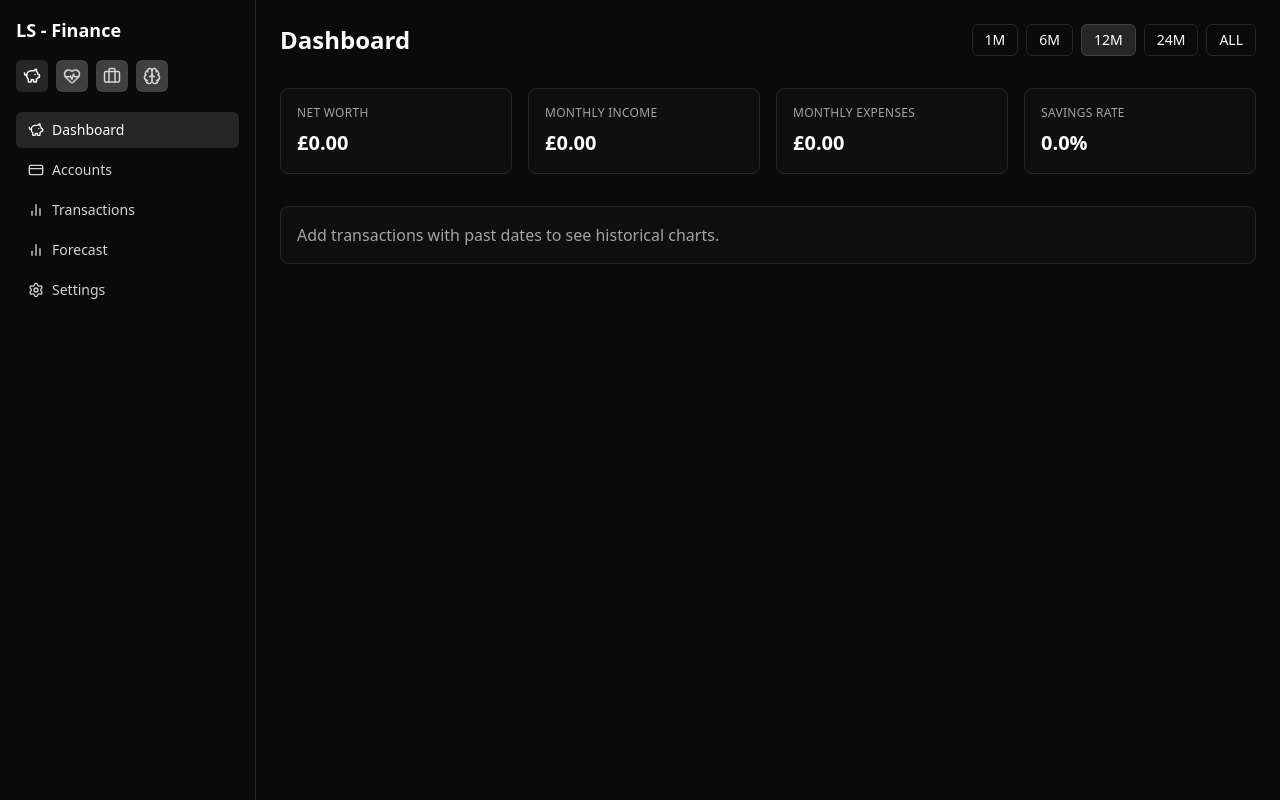
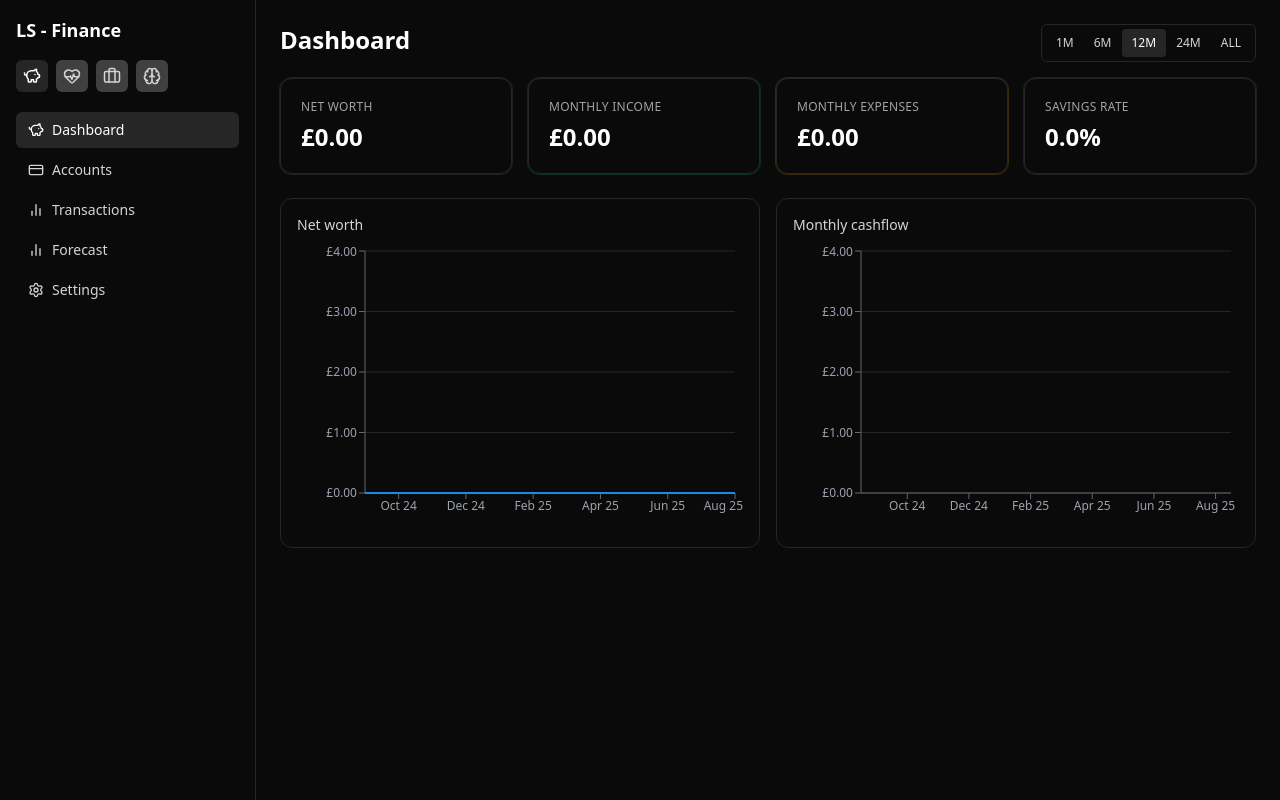
Before and after one commit to EthDevelopment/Lifesculptor-V1, a React (Vite) app in the folder lifesculptor-finance/: page /finance in a window 1280 px wide. Built offline with nearby package versions, Linux system fonts and the light colour scheme.

Commit message:
new design dashboard still working on it but checkpointing

```diff
--- /dev/null
+++ b/lifesculptor-finance/src/components/dashboard/ChartCard.tsx
@@ -0,0 +1,16 @@
+import type { ReactNode } from "react";
+
+export default function ChartCard({
+  title,
+  children,
+}: {
+  title: string;
+  children: ReactNode;
+}) {
+  return (
+    <section className="rounded-xl border border-neutral-800 bg-neutral-925/60 p-3 md:p-4">
+      <div className="mb-2 text-sm text-neutral-300">{title}</div>
+      {children}
+    </section>
+  );
+}
--- /dev/null
+++ b/lifesculptor-finance/src/components/dashboard/Dashboard.tsx
@@ -0,0 +1,89 @@
+import type { ReactNode } from "react";
+import DashboardShell from "./DashboardShell";
+import MetricCard from "./MetricCard";
+import ChartCard from "./ChartCard";
+import RangeTabs, { type RangeKey } from "./RangeTabs";
+
+export type Metric = {
+  id: string;
+  label: string;
+  value: ReactNode;
+  hint?: ReactNode;
+  intent?: "default" | "success" | "warning" | "danger";
+};
+
+export type ChartBlock = {
+  id: string;
+  title: string;
+  // You render the actual chart. We pass height + width constraints via parent.
+  render: () => ReactNode;
+};
+
+export default function Dashboard({
+  title,
+  subtitle,
+  metrics,
+  chartsTop, // usually 2-up (e.g., history + projection)
+  chartsBottom, // optional, 3–4 small cards or bars
+  range,
+  onRangeChange,
+  actionsRight,
+}: {
+  title: string;
+  subtitle?: ReactNode;
+  metrics: Metric[];
+  chartsTop: ChartBlock[];
+  chartsBottom?: ChartBlock[];
+  range?: RangeKey;
+  onRangeChange?: (v: RangeKey) => void;
+  actionsRight?: ReactNode;
+}) {
+  return (
+    <DashboardShell
+      title={title}
+      subtitle={subtitle}
+      actions={
+        range && onRangeChange ? (
+          <RangeTabs value={range} onChange={onRangeChange} />
+        ) : (
+          actionsRight ?? null
+        )
+      }
+    >
+      {/* Metric grid */}
+      <div className="grid grid-cols-1 sm:grid-cols-2 lg:grid-cols-4 gap-4">
+        {metrics.map((m) => (
+          <MetricCard
+            key={m.id}
+            label={m.label}
+            value={m.value}
+            hint={m.hint}
+            intent={m.intent}
+          />
+        ))}
+      </div>
+
+      {/* Top charts */}
+      {chartsTop.length ? (
+        <div className="grid grid-cols-1 lg:grid-cols-2 gap-4">
+          {chartsTop.map((c) => (
+            <ChartCard key={c.id} title={c.title}>
+              <div className="h-72">{c.render()}</div>
+            </ChartCard>
+          ))}
+        </div>
+      ) : null}
+
+      {/* Bottom charts */}
+      {chartsBottom && chartsBottom.length ? (
+        <div className="grid grid-cols-1 md:grid-cols-3 lg:grid-cols-4 gap-4">
+          {chartsBottom.map((c) => (
+            <ChartCard key={c.id} title={c.title}>
+              <div className="h-48">{c.render()}</div>
+            </ChartCard>
+          ))}
+        </div>
+      ) : null}
+    </DashboardShell>
+  );
+}
--- /dev/null
+++ b/lifesculptor-finance/src/components/dashboard/DashboardShell.tsx
@@ -0,0 +1,28 @@
+import type { ReactNode } from "react";
+
+export default function DashboardShell({
+  title,
+  subtitle,
+  actions,
+  children,
+}: {
+  title: string;
+  subtitle?: ReactNode;
+  actions?: ReactNode;
+  children: ReactNode;
+}) {
+  return (
+    <div className="mx-auto max-w-6xl">
+      <header className="flex items-start justify-between gap-4 mb-4">
+        <div>
+          <h1 className="text-2xl font-semibold">{title}</h1>
+          {subtitle ? (
+            <p className="mt-1 text-sm text-neutral-400">{subtitle}</p>
+          ) : null}
+        </div>
+        {actions}
+      </header>
+      <div className="space-y-6">{children}</div>
+    </div>
+  );
+}
--- /dev/null
+++ b/lifesculptor-finance/src/components/dashboard/MetricCard.tsx
@@ -0,0 +1,38 @@
+import type { ReactNode } from "react";
+
+export default function MetricCard({
+  label,
+  value,
+  hint,
+  intent = "default",
+}: {
+  label: string;
+  value: ReactNode;
+  hint?: ReactNode;
+  intent?: "default" | "success" | "warning" | "danger";
+}) {
+  const ring =
+    intent === "success"
+      ? "ring-emerald-500/20"
+      : intent === "warning"
+      ? "ring-amber-500/20"
+      : intent === "danger"
+      ? "ring-red-500/20"
+      : "ring-neutral-700/40";
+
+  return (
+    <div
+      className={`rounded-xl border border-neutral-800 bg-neutral-925/60 ring-1 ${ring}`}
+    >
+      <div className="p-4 md:p-5">
+        <div className="text-xs uppercase tracking-wide text-neutral-400">
+          {label}
+        </div>
+        <div className="mt-1.5 text-2xl font-semibold text-white">{value}</div>
+        {hint ? (
+          <div className="mt-1 text-xs text-neutral-400">{hint}</div>
+        ) : null}
+      </div>
+    </div>
+  );
+}
--- /dev/null
+++ b/lifesculptor-finance/src/components/dashboard/RangeTabs.tsx
@@ -0,0 +1,32 @@
+export type RangeKey = "1M" | "6M" | "12M" | "24M" | "ALL";
+
+export default function RangeTabs({
+  value,
+  onChange,
+}: {
+  value: RangeKey;
+  onChange: (v: RangeKey) => void;
+}) {
+  const items: RangeKey[] = ["1M", "6M", "12M", "24M", "ALL"];
+  return (
+    <div className="inline-flex rounded-md border border-neutral-800 bg-neutral-950/70 p-1">
+      {items.map((k) => {
+        const active = value === k;
+        return (
+          <button
+            key={k}
+            onClick={() => onChange(k)}
+            className={[
+              "px-2.5 py-1.5 text-xs rounded transition-colors",
+              active
+                ? "bg-neutral-800 text-white"
+                : "text-neutral-300 hover:bg-neutral-900",
+            ].join(" ")}
+          >
+            {k}
+          </button>
+        );
+      })}
+    </div>
+  );
+}
--- a/lifesculptor-finance/src/features/finance/pages/Dashboard.tsx
+++ b/lifesculptor-finance/src/features/finance/pages/Dashboard.tsx
@@ -1,13 +1,11 @@
 import { useMemo, useState } from "react";
+import Dashboard, {
+  type Metric,
+  type ChartBlock,
+} from "@/components/dashboard/Dashboard";
 import { useFinanceStore } from "@/features/finance/stores/useFinanceStore";
-import {
-  format,
-  subMonths,
-  startOfMonth,
-  isSameMonth,
-  parseISO,
-  differenceInMonths,
-} from "date-fns";
+import { gbp } from "@/lib/format";
+import { COLORS } from "@/constants/colors";
 import {
   ResponsiveContainer,
   LineChart,
@@ -18,217 +16,179 @@ import {
   CartesianGrid,
   BarChart,
   Bar,
-  Legend,
 } from "recharts";
-import { gbp } from "@/lib/format";
-import { COLORS } from "@/constants/colors";
+import type { RangeKey } from "@/components/dashboard/RangeTabs";
+import {
+  startOfMonth,
+  subMonths,
+  isSameMonth,
+  parseISO,
+  format,
+} from "date-fns";
 
-type RangeKey = "1m" | "6m" | "12m" | "24m" | "all";
+export default function FinanceDashboard() {
+  const [range, setRange] = useState<RangeKey>("12M");
 
-export default function Dashboard() {
-  // top of component selectors
+  // store selectors
+  const netWorthAt = useFinanceStore((s) => s.netWorthAt);
+  const monthIncome = useFinanceStore((s) => s.monthIncome());
+  const monthExpenses = useFinanceStore((s) => s.monthExpenses());
+  const savingsRate = useFinanceStore((s) => s.savingsRate());
   const txns = useFinanceStore((s) => s.transactions);
   const netWorthSeriesFn = useFinanceStore((s) => s.netWorthSeries);
-  const netWorthAtFn = useFinanceStore((s) => s.netWorthAt);
-  const monthInc = useFinanceStore((s) => s.monthIncome());
-  const monthExp = useFinanceStore((s) => s.monthExpenses());
-  const savingsRate = useFinanceStore((s) => s.savingsRate());
 
-  const netWorthNow = useMemo(() => netWorthAtFn(new Date()), [netWorthAtFn]);
+  // metrics
+  const metrics: Metric[] = useMemo(() => {
+    const nw = netWorthAt(new Date());
+    return [
+      { id: "nw", label: "Net worth", value: gbp(nw) },
+      {
+        id: "inc",
+        label: "Monthly income",
+        value: gbp(monthIncome),
+        intent: "success",
+      },
+      {
+        id: "exp",
+        label: "Monthly expenses",
+        value: gbp(monthExpenses),
+        intent: "warning",
+      },
+      {
+        id: "sr",
+        label: "Savings rate",
+        value: `${(savingsRate * 100).toFixed(1)}%`,
+      },
+    ];
+  }, [monthIncome, monthExpenses, savingsRate, netWorthAt]);
 
-  const [range, setRange] = useState<RangeKey>("12m");
+  // derive range months
+  const monthsBack =
+    range === "1M"
+      ? 1
+      : range === "6M"
+      ? 6
+      : range === "12M"
+      ? 12
+      : range === "24M"
+      ? 24
+      : 36;
+  const months: { date: Date; label: string }[] = useMemo(() => {
+    const now = new Date();
+    const arr: { date: Date; label: string }[] = [];
+    for (let i = monthsBack - 1; i >= 0; i--) {
+      const d = startOfMonth(subMonths(now, i));
+      arr.push({ date: d, label: format(d, "MMM yy") });
+    }
+    return arr;
+  }, [monthsBack]);
 
-  const { cashflow, netWorthSeries, hasData } = useMemo(() => {
-    const snapshots = useFinanceStore.getState().snapshots;
+  // finance net worth series
+  const nwSeries = useMemo(() => {
+    if (!months.length) return [];
+    const from = months[0].date;
+    const to = new Date();
+    return netWorthSeriesFn(from, to).map((p) => ({
+      month: format(p.date, "MMM yy"),
+      value: p.value,
+    }));
+  }, [months, netWorthSeriesFn]);
 
-    const hasSnapshots = snapshots.length > 0;
-    const hasTxns = txns.length > 0;
-
-    // earliest date for "all"
-    const earliestDate = (() => {
-      const earliestTxn = hasTxns
-        ? txns.map((t) => parseISO(t.date)).sort((a, b) => +a - +b)[0]
-        : undefined;
-      const earliestSnap = hasSnapshots
-        ? parseISO(snapshots[0].date + "T00:00:00Z")
-        : undefined;
-      if (earliestTxn && earliestSnap)
-        return +earliestTxn < +earliestSnap ? earliestTxn : earliestSnap;
-      return earliestTxn || earliestSnap || new Date();
-    })();
-
-    let monthsToShow = 12;
-    if (range === "1m") monthsToShow = 1;
-    if (range === "6m") monthsToShow = 6;
-    if (range === "24m") monthsToShow = 24;
-    if (range === "all") {
-      monthsToShow = Math.max(
-        1,
-        differenceInMonths(new Date(), startOfMonth(earliestDate)) + 1
-      );
-    }
-
-    // Build month buckets for labels and for cashflow
-    const months: { date: Date; label: string }[] = [];
-    const now = new Date();
-    for (let i = monthsToShow - 1; i >= 0; i--) {
-      const d = startOfMonth(subMonths(now, i));
-      months.push({ date: d, label: format(d, "MMM yy") });
-    }
-
-    // Cashflow bars (txns only)
-    const cash = months.map((m) => {
+  // cashflow bars
+  const cashflow = useMemo(() => {
+    return months.map(({ date, label }) => {
       let income = 0;
       let expense = 0;
-      if (hasTxns) {
       for (const t of txns) {
-          const td = parseISO(t.date);
-          if (isSameMonth(td, m.date)) {
+        const d = parseISO(t.date);
+        if (isSameMonth(d, date)) {
           if (t.type === "income") income += t.amount;
           if (t.type === "expense") expense += t.amount;
         }
       }
-      }
-      return { month: m.label, income, expense, net: income - expense };
+      return { month: label, income, expense, net: income - expense };
     });
+  }, [months, txns]);
 
-    // Net-worth line from store helper (snapshots + txns)
-    const from = months[0]?.date ?? startOfMonth(now);
-    const to = now;
-    const series = netWorthSeriesFn(from, to).map((p) => ({
-      month: format(p.date, "MMM yy"),
-      netWorth: p.value,
-    }));
-
-    const someData = hasSnapshots || hasTxns;
-    return { cashflow: cash, netWorthSeries: series, hasData: someData };
-  }, [txns, range, netWorthSeriesFn]);
-
-  return (
-    <div className="mx-auto max-w-6xl space-y-8">
-      <div className="flex items-center justify-between">
-        <h1 className="text-2xl font-semibold">Dashboard</h1>
-        <RangeSelector value={range} onChange={setRange} />
-      </div>
-
-      {/* KPIs */}
-      <div className="grid grid-cols-1 sm:grid-cols-2 lg:grid-cols-4 gap-4">
-        <KpiCard label="Net worth" value={gbp(netWorthNow)} />
-        <KpiCard label="Monthly income" value={gbp(monthInc)} />
-        <KpiCard label="Monthly expenses" value={gbp(monthExp)} />
-        <KpiCard
-          label="Savings rate"
-          value={`${(savingsRate * 100).toFixed(1)}%`}
-        />
-      </div>
-
-      {!hasData ? (
-        <div className="rounded-lg border border-neutral-800 p-4 bg-neutral-900/40 text-neutral-400">
-          Add transactions with past dates to see historical charts.
-        </div>
-      ) : (
-        <>
-          {/* Net worth history */}
-          <section className="rounded-lg border border-neutral-800 p-4 bg-neutral-900/40">
-            <div className="text-sm text-neutral-300 mb-2">Net worth</div>
-            <div className="h-64">
+  // charts config
+  const chartsTop: ChartBlock[] = [
+    {
+      id: "nw-line",
+      title: "Net worth",
+      render: () => (
         <ResponsiveContainer width="100%" height="100%">
           <LineChart
-                  data={netWorthSeries}
+            data={nwSeries}
             margin={{ left: 8, right: 8, top: 8, bottom: 8 }}
           >
-                  <CartesianGrid strokeDasharray="3 3" strokeOpacity={0.2} />
-                  <XAxis dataKey="month" />
-                  <YAxis tickFormatter={(v) => gbp(v)} width={80} />
+            <CartesianGrid stroke="#262626" vertical={false} />
+            <XAxis dataKey="month" tick={{ fill: "#9ca3af", fontSize: 12 }} />
+            <YAxis
+              tickFormatter={(v) => gbp(v)}
+              width={60}
+              tick={{ fill: "#9ca3af", fontSize: 12 }}
+            />
             <Tooltip
-                    formatter={(v) => [gbp(v as number), "Net worth"]}
-                    labelClassName="text-neutral-200"
+              formatter={(v: any) => gbp(v)}
+              contentStyle={{
+                background: "#0b0b0b",
+                border: "1px solid #2a2a2a",
+                borderRadius: 8,
+              }}
+              labelStyle={{ color: "#e5e7eb" }}
             />
             <Line
               type="monotone"
-                    dataKey="netWorth"
+              dataKey="value"
+              stroke={COLORS.netWorthBlue}
+              strokeWidth={2.2}
               dot={false}
-                    strokeWidth={2}
             />
           </LineChart>
         </ResponsiveContainer>
-            </div>
-          </section>
-
-          {/* Cashflow bars */}
-          <section className="rounded-lg border border-neutral-800 p-4 bg-neutral-900/40">
-            <div className="text-sm text-neutral-300 mb-2">
-              Monthly cashflow
-            </div>
-            <div className="h-64">
+      ),
+    },
+    {
+      id: "cash-bars",
+      title: "Monthly cashflow",
+      render: () => (
         <ResponsiveContainer width="100%" height="100%">
           <BarChart
             data={cashflow}
             margin={{ left: 8, right: 8, top: 8, bottom: 8 }}
           >
-                  <CartesianGrid strokeDasharray="3 3" strokeOpacity={0.2} />
-                  <XAxis dataKey="month" />
-                  <YAxis tickFormatter={(v) => gbp(v)} width={80} />
-                  <Legend />
+            <CartesianGrid stroke="#262626" vertical={false} />
+            <XAxis dataKey="month" tick={{ fill: "#9ca3af", fontSize: 12 }} />
+            <YAxis
+              tickFormatter={(v) => gbp(v)}
+              width={60}
+              tick={{ fill: "#9ca3af", fontSize: 12 }}
+            />
             <Tooltip
-                    formatter={(value, name) => [
-                      gbp(value as number),
-                      name === "income"
-                        ? "Income"
-                        : name === "expense"
-                        ? "Expenses"
-                        : "Net",
-                    ]}
-                    labelClassName="text-neutral-200"
+              formatter={(v: any, name: any) => [gbp(v), name]}
+              contentStyle={{
+                background: "#0b0b0b",
+                border: "1px solid #2a2a2a",
+                borderRadius: 8,
+              }}
+              labelStyle={{ color: "#e5e7eb" }}
             />
             <Bar dataKey="income" fill={COLORS.incomeGreen} />
             <Bar dataKey="expense" fill={COLORS.expenseRed} />
             <Bar dataKey="net" fill={COLORS.netWorthBlue} />
-                  {/* Same blue as net worth line */}
           </BarChart>
         </ResponsiveContainer>
-            </div>
-          </section>
-        </>
-      )}
-    </div>
+      ),
+    },
+  ];
+
+  return (
+    <Dashboard
+      title="Dashboard"
+      metrics={metrics}
+      chartsTop={chartsTop}
+      range={range}
+      onRangeChange={setRange}
+    />
   );
 }
-
-function RangeSelector({
-  value,
-  onChange,
-}: {
-  value: RangeKey;
-  onChange: (v: RangeKey) => void;
-}) {
-  return (
-    <div className="flex items-center gap-2">
-      {(["1m", "6m", "12m", "24m", "all"] as const).map((k) => (
-        <button
-          key={k}
-          onClick={() => onChange(k)}
-          className={[
-            "h-8 rounded-md px-3 text-sm border",
-            value === k
-              ? "bg-neutral-800 border-neutral-700"
-              : "bg-transparent border-neutral-800 hover:bg-neutral-900",
-          ].join(" ")}
-        >
-          {k.toUpperCase()}
-        </button>
-      ))}
-    </div>
-  );
-}
-
-function KpiCard({ label, value }: { label: string; value: string }) {
-  return (
-    <div className="rounded-lg border border-neutral-800 p-4 bg-neutral-900/40">
-      <div className="text-xs uppercase tracking-wide text-neutral-400">
-        {label}
-      </div>
-      <div className="mt-2 text-xl font-semibold">{value}</div>
-    </div>
-  );
-}
```
Lines whose indentation alone changed are shown as unchanged.
